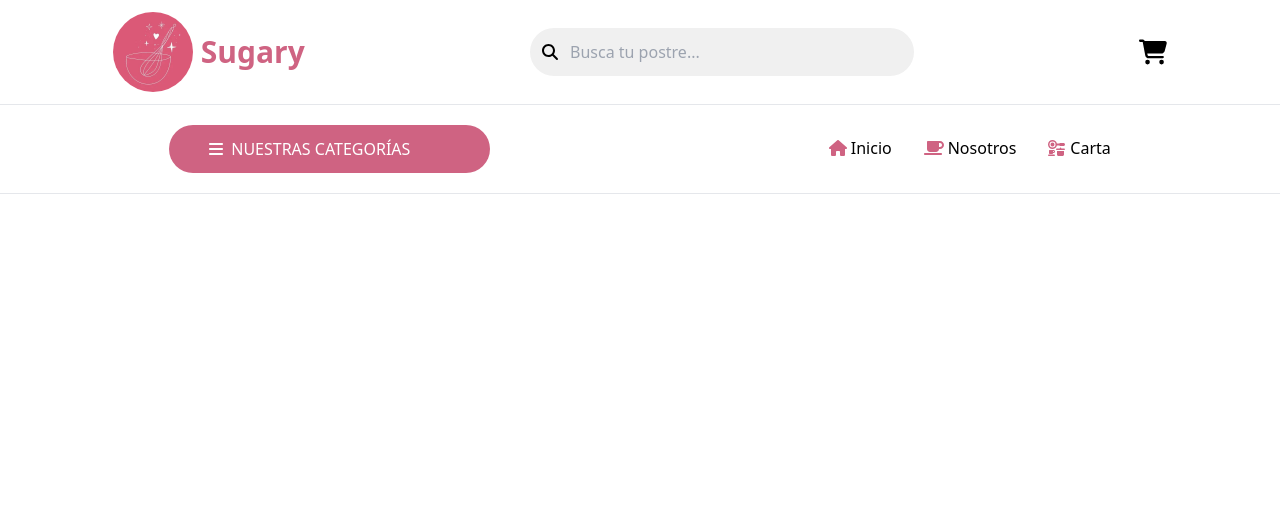
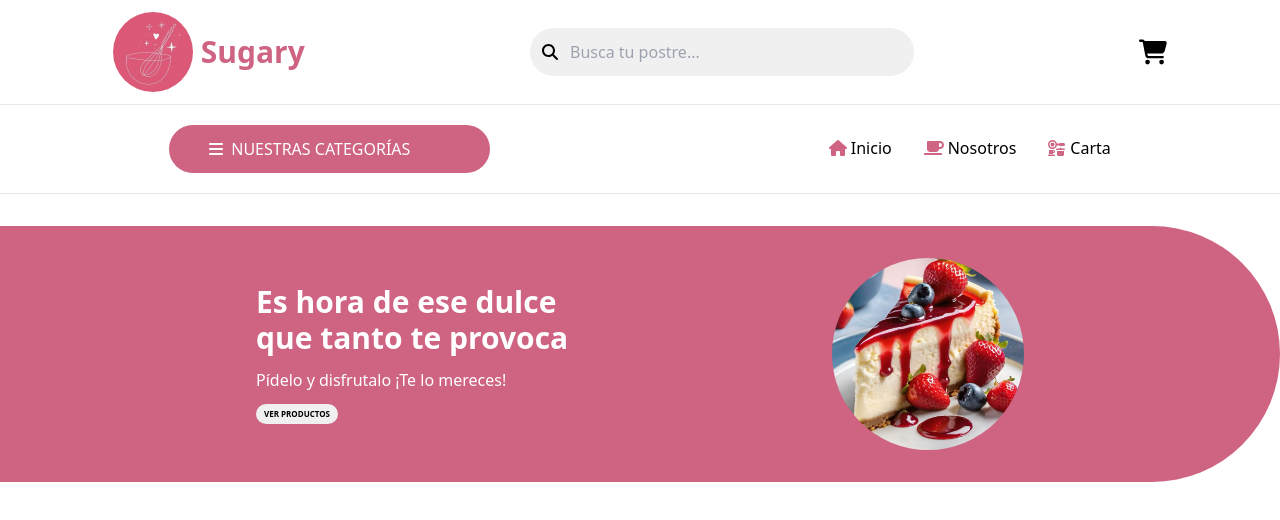
Before and after one commit to SebastianBerrios/sugary, a React app: page / in a window 1280 px wide. Shown: the top 520 px of the page. Built offline with nearby package versions, Linux system fonts and the light colour scheme; the HTML template or start-up script is replaced by a standard one.

Commit message:
add hero component

```diff
--- a/src/App.tsx
+++ b/src/App.tsx
@@ -1,9 +1,11 @@
 import PageHeader from "./components/page-header/PageHeader";
+import Hero from "./components/Hero";
 
 export default function App() {
   return (
     <>
       <PageHeader />
+      <Hero />
     </>
   );
 }
--- /dev/null
+++ b/src/components/Hero/index.tsx
@@ -0,0 +1,29 @@
+import cheesecake from "../../assets/images/cheesecake.jpeg";
+
+export default function Hero() {
+  return (
+    <section className="my-8">
+      <div className="py-8 flex justify-evenly items-center bg-soft-pink rounded-e-full">
+        <div className="flex flex-col gap-3 max-w-80">
+          <h1 className="text-white text-3xl font-bold">
+            Es hora de ese dulce que tanto te provoca
+          </h1>
+          <p className="text-white text-base">
+            Pídelo y disfrutalo ¡Te lo mereces!
+          </p>
+          <a
+            className="px-2 py-1 w-fit bg-soft-gray text-[8px] font-bold rounded-full"
+            href="/"
+          >
+            VER PRODUCTOS
+          </a>
+        </div>
+        <img
+          className="size-48 rounded-full object-cover"
+          src={cheesecake}
+          alt="cheesecake"
+        />
+      </div>
+    </section>
+  );
+}
```
Also changed, not shown: src/assets/images/cheesecake.jpeg (added).
